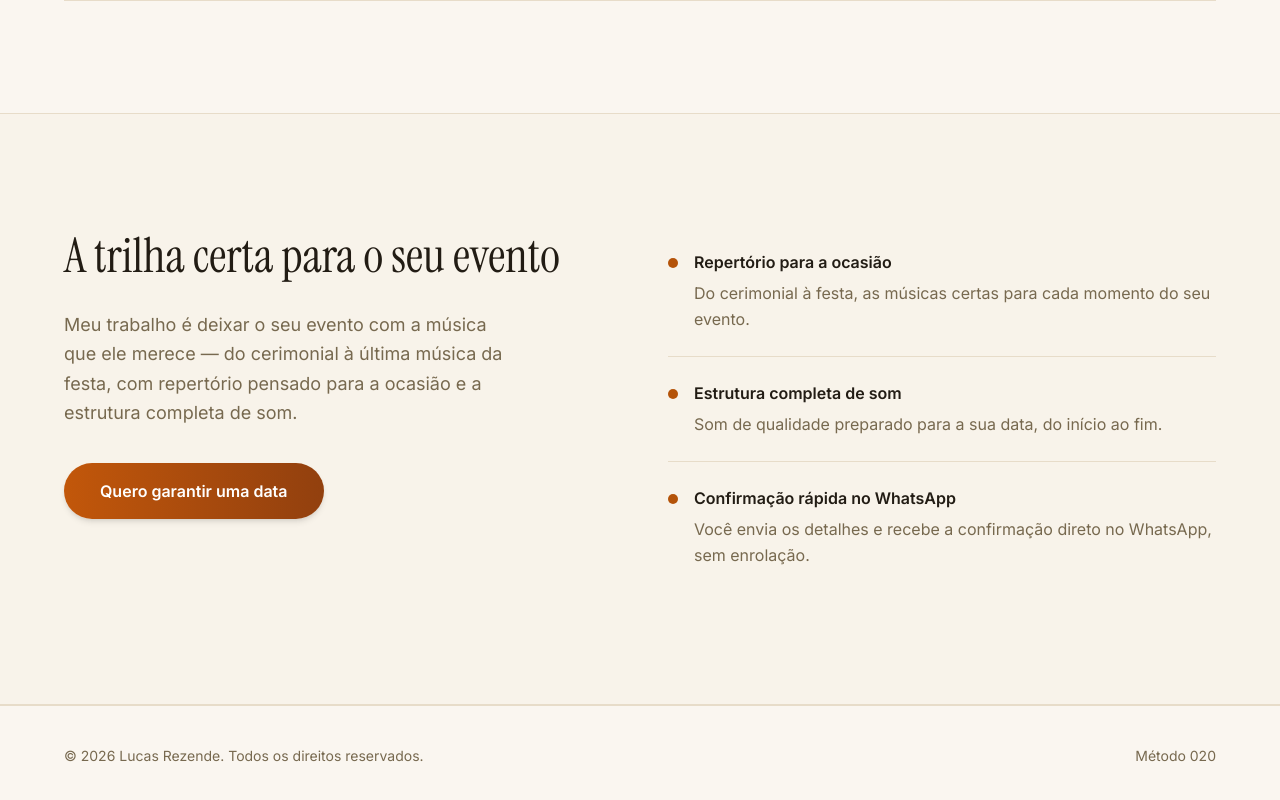
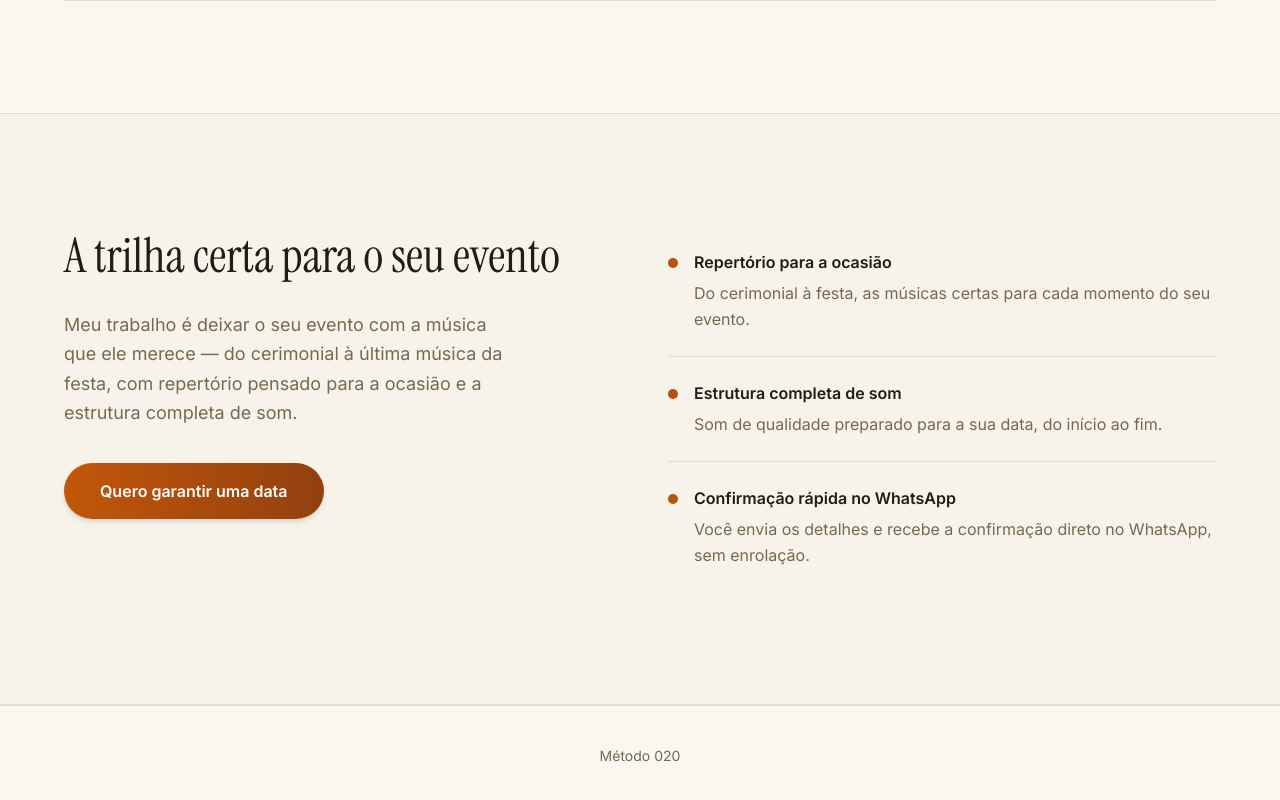
Before and after one commit to Guiguifxp/Hub-do-artista, a React (Vite) app in the folder client/: page / in a window 1280 px wide. Shown: the part 1427-2227 px from the top of the page. Built offline with nearby package versions, Linux system fonts and the light colour scheme; no server answers.

Commit message:
chore: remove rodape de copyright da Home (deixa so o link Metodo 020)
Arquivos: client/src/pages/Home.jsx

```diff
--- a/client/src/pages/Home.jsx
+++ b/client/src/pages/Home.jsx
@@ -192,10 +192,7 @@ function Home() {
 
       {/* Footer */}
       <footer className="py-10 px-6 border-t border-[var(--color-line)]">
-        <div className="max-w-6xl mx-auto flex flex-col sm:flex-row items-center justify-between gap-4">
-          <p className="text-text-muted text-sm">
-            © 2026 Lucas Rezende. Todos os direitos reservados.
-          </p>
+        <div className="max-w-6xl mx-auto flex items-center justify-center">
           <a
             href="https://lucasrezendesv.com.br"
             target="_blank"
```
